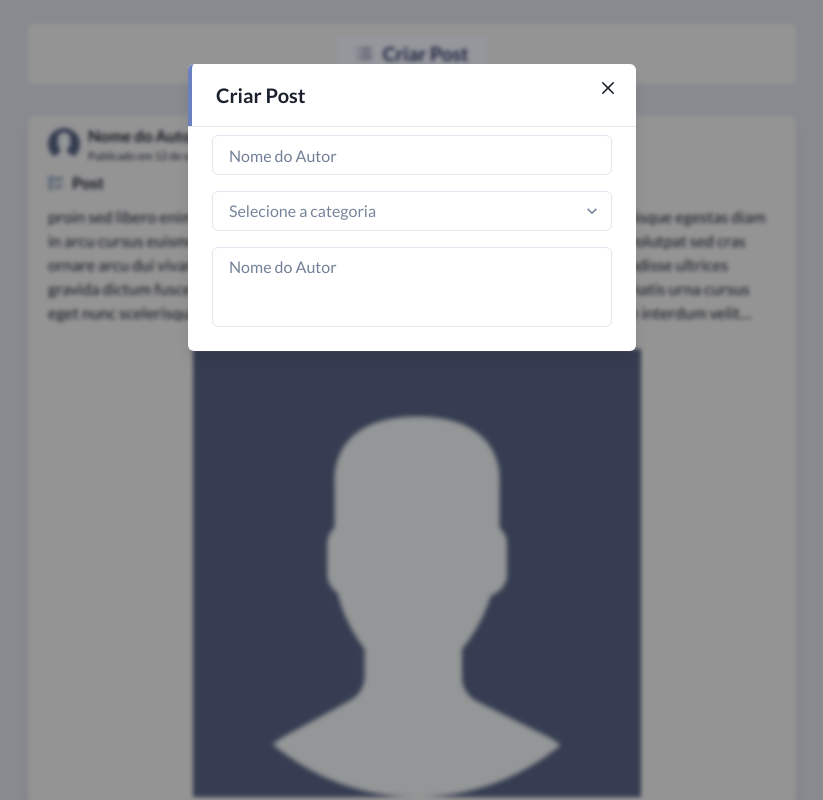
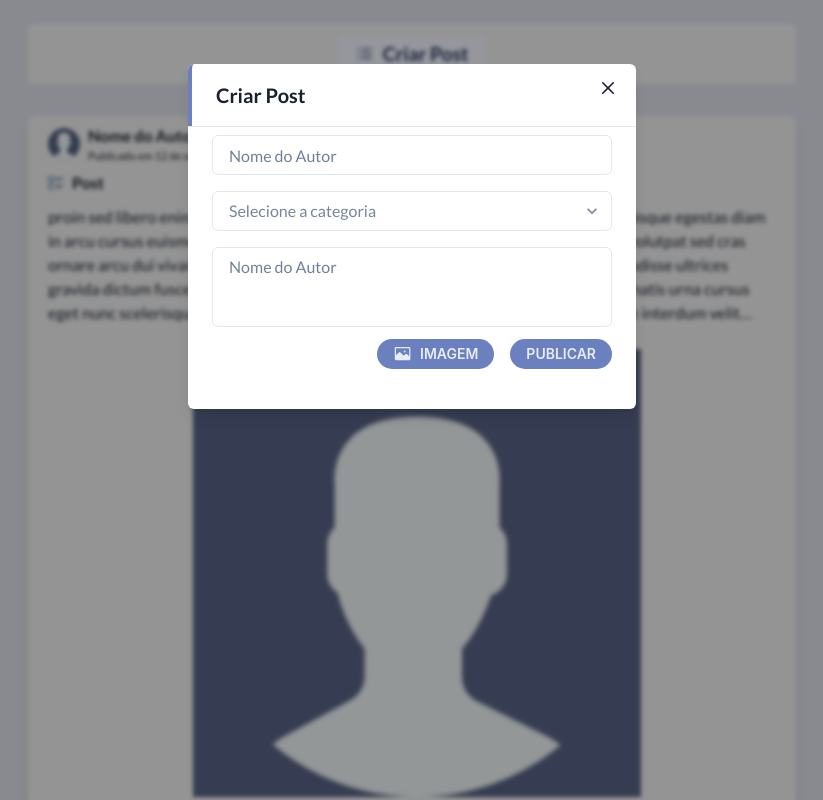
Before and after one commit to ricciardi305/test-feed-social, a React (Vite) app in the folder feed/: page / in a window 1280 px wide. Both pictures are taken after a click on the button "Criar Post". Shown: the top 800 px of the page, without its empty margins (228-1051 px from the left). Built offline with nearby package versions, Linux system fonts and the light colour scheme.

Commit message:
modal footer: image and publi buttons

```diff
--- a/feed/src/components/ModalPost/index.tsx
+++ b/feed/src/components/ModalPost/index.tsx
@@ -1,25 +1,25 @@
 import {
+	Button,
 	FormControl,
-	FormLabel,
 	Input,
 	ModalBody,
 	ModalCloseButton,
 	ModalContent,
+	ModalFooter,
 	ModalHeader,
 	ModalOverlay,
 	Select,
 	Textarea,
 } from '@chakra-ui/react';
 import { SyntheticEvent } from 'react';
+import { Image } from 'phosphor-react';
 
 export function ModalPost() {
-
-    const onChangeTextareaHandler = (e: SyntheticEvent) => {
-        const target = e.target as HTMLElement;
-        target.style.height = "30px"
-        target.style.height = `${target.scrollHeight}px`
-    }
-
+	const onChangeTextareaHandler = (e: SyntheticEvent) => {
+		const target = e.target as HTMLElement;
+		target.style.height = '30px';
+		target.style.height = `${target.scrollHeight}px`;
+	};
 
 	return (
 		<>
@@ -49,16 +49,38 @@ export function ModalPost() {
 							<option>Grupo</option>
 						</Select>
 					</FormControl>
-					<FormControl mb={4}>
+					<FormControl mb={-3}>
 						<Textarea
 							placeholder='Nome do Autor'
 							height={'5em'}
-                            resize={"none"}
-                            overflow='hidden'
-                            onChange={onChangeTextareaHandler}
+							resize={'none'}
+							overflow='hidden'
+							onChange={onChangeTextareaHandler}
 						/>
 					</FormControl>
 				</ModalBody>
+				<ModalFooter mb={6}>
+					<Button
+						leftIcon={<Image size={"1.2rem"} weight="fill"/>}
+						height={'30px'}
+						fontSize='14px'
+						rounded={'20px'}
+						bgColor='#6B80BE'
+						color='#E9ECF5'
+						_hover={{ transform: 'scale(0.9)' }}>
+						IMAGEM
+					</Button>
+					<Button
+						height={'30px'}
+						fontSize='14px'
+						rounded={'20px'}
+						bgColor='#6B80BE'
+						color='#E9ECF5'
+						ml={4}
+						_hover={{ transform: 'scale(0.9)' }}>
+						PUBLICAR
+					</Button>
+				</ModalFooter>
 			</ModalContent>
 		</>
 	);
```
